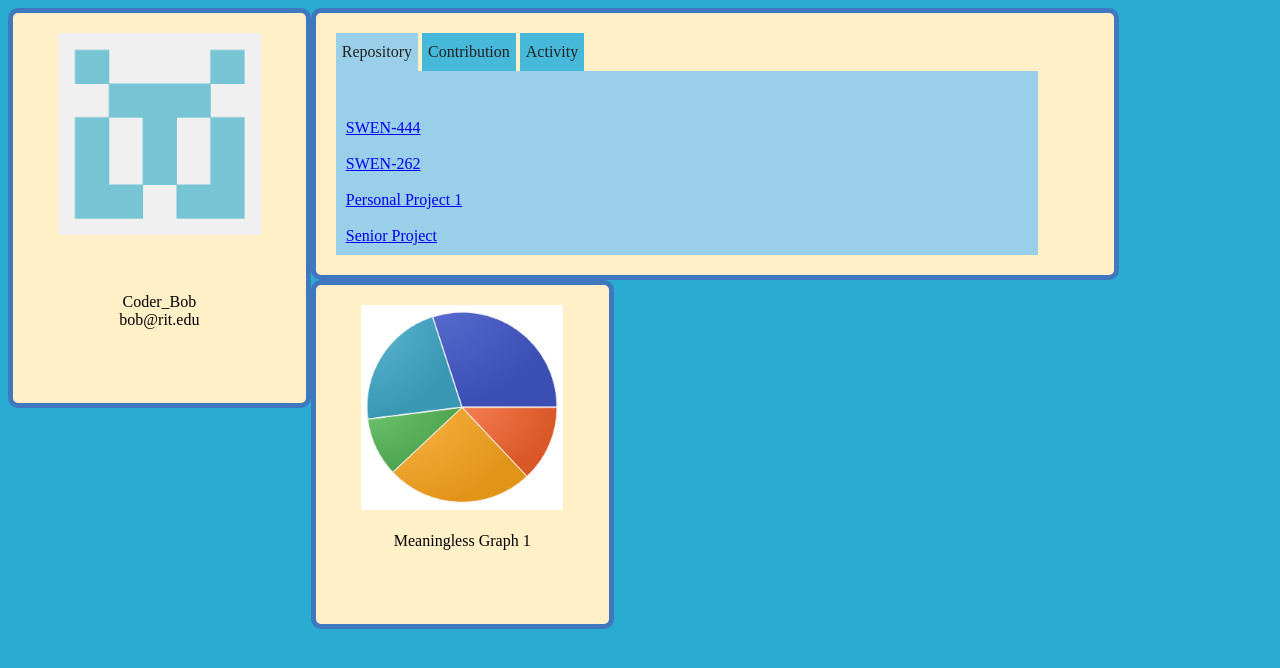
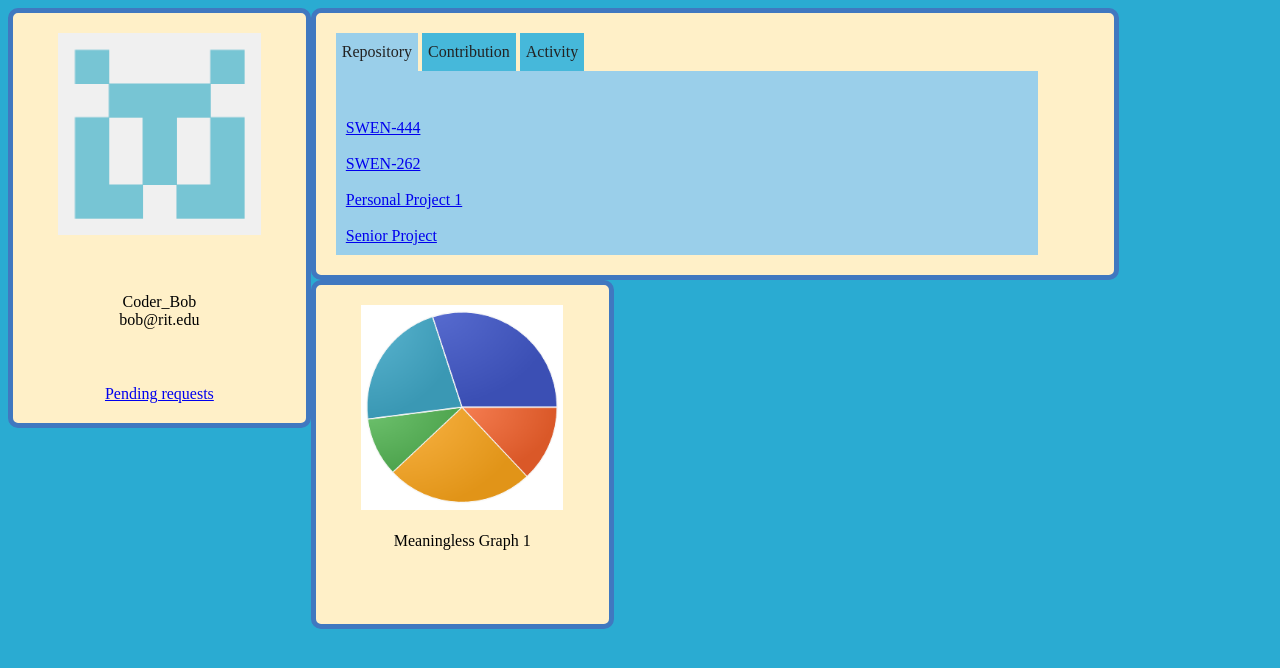
Before and after one commit to DanudeSandstorm/GitMe, a website: page html/UserInfo.html in a window 1280 px wide. Drawn offline with Linux system fonts and the light colour scheme.

Commit message:
Added a button in the user profile page for the requests.

```diff
--- a/html/UserInfo.html
+++ b/html/UserInfo.html
@@ -13,7 +13,10 @@
     Coder_Bob
     <br>
     bob@rit.edu
-    <br><br><br><br>
+    <br><br>
+    <div class="buttons">
+        <a href="RequestPermission.html" class="btn btn-default" id="btn1"><br>Pending requests</a>
+    </div>
 </div>
 
 <div class="mid">
```
